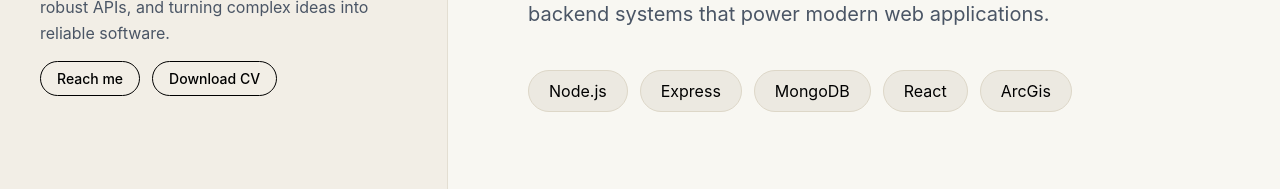
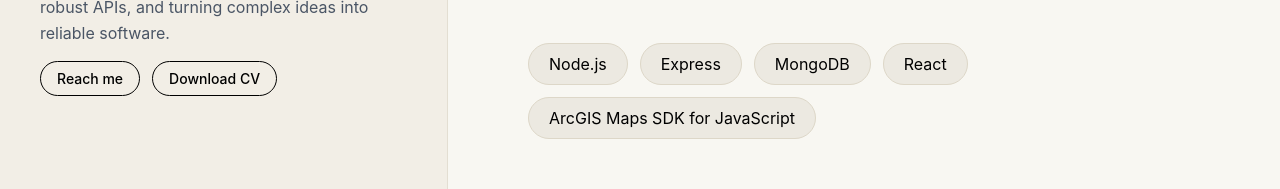
Before and after one commit to AnthonyNelsonSelvan/portfolio_v2, a React (Vite) app: page / in a window 1280 px wide. Shown: the part 521-710 px from the top of the page. Built offline with nearby package versions, Linux system fonts and the light colour scheme.

Commit message:
adding my arcgis skills

```diff
--- a/src/components/Sections/Hero.jsx
+++ b/src/components/Sections/Hero.jsx
@@ -2,7 +2,7 @@
 import { motion } from "framer-motion";
 
 // Static: defined once at module level, not recreated on every render
-const TECH_STACK = ["Node.js", "Express", "MongoDB", "React", "ArcGis"];
+const TECH_STACK = ["Node.js", "Express", "MongoDB", "React", "ArcGIS Maps SDK for JavaScript"];
 
 // Animation variants
 const container = {
--- a/src/data/experience.js
+++ b/src/data/experience.js
@@ -35,7 +35,7 @@
       },
       {
         title: "Tech Stack",
-        items: ["React", "Node.js", "Express", "MongoDB"],
+        items: ["React", "Node.js", "Express", "MongoDB", "ArcGIS Maps SDK for Javascript"],
       },
     ],
 
```
